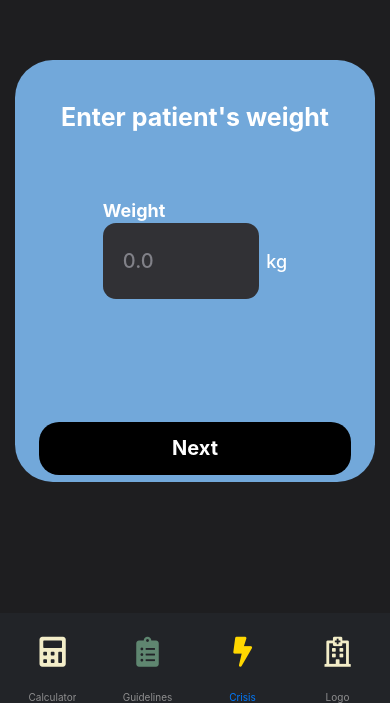
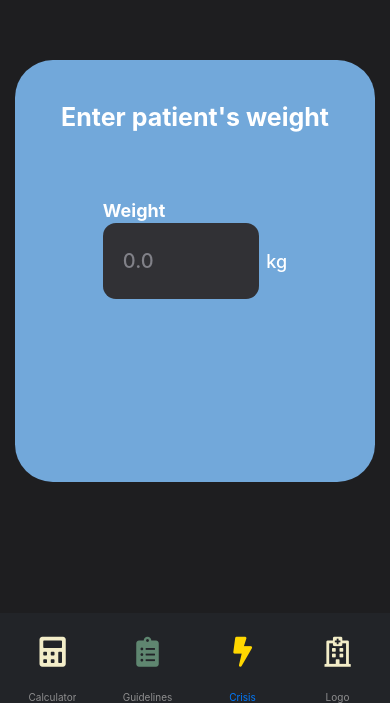
Before and after one commit to MONKE-source/aspa, a React Native app: screen /Crisis in a window 390 px wide. Shown: the part 141-844 px from the top of the page. Built offline with nearby package versions, Linux system fonts and the light colour scheme.

Commit message:
added feature to go back to weight selection page

```diff
--- a/screens/Crisis.js
+++ b/screens/Crisis.js
@@ -13,6 +13,7 @@ import {
   TextInput,
   Dimensions,
   Pressable,
+  Alert,
 } from "react-native";
 // import { StatusBar } from "expo-status-bar";
 import { MaterialCommunityIcons } from "@expo/vector-icons";
@@ -41,7 +42,7 @@ export default function CrisisNavigator() {
   const Stack = createNativeStackNavigator();
   return (
     <WeightProvider>
-      <Stack.Navigator initialRouteName="Crisis">
+      <Stack.Navigator initialRouteName="Set Weight">
         <Stack.Screen
           name="Crisis"
           component={Crisis}
@@ -168,8 +169,144 @@ export default function CrisisNavigator() {
             headerTintColor: "white",
           }}
         />
+        <Stack.Screen
+          name="Set Weight"
+          component={SetWeight}
+          options={{
+            headerShown: false,
+          }}
+        />
       </Stack.Navigator>
     </WeightProvider>
+  );
+}
+function SetWeight({ navigation }) {
+  const [displayWeight, setDisplayWeight] = useState(true);
+  const { weight, setWeight } = useContext(WeightContext);
+  const windowWidth = Dimensions.get("window").width;
+  const windowHeight = Dimensions.get("window").height;
+  const { isDarkMode, toggleDarkMode } = useDarkMode();
+
+  const dynamicStyles = StyleSheet.create({
+    settingsView: {
+      height: windowWidth * 0.1,
+      width: windowWidth * 0.1,
+      borderRadius: (windowWidth * 0.1) / 2,
+      overflow: "hidden",
+      backgroundColor: "rgb(49, 49, 53)",
+      justifyContent: "center",
+      alignItems: "center",
+      // left: 5,
+    },
+    settingIcon: {
+      height: windowWidth * 0.055,
+      width: windowWidth * 0.055,
+      tintColor: "#EAEAEB",
+    },
+    searchContainer: {
+      backgroundColor: "rgb(49, 49, 53)",
+      borderRadius: windowWidth * 0.05,
+      marginHorizontal: 7.5,
+      width: windowWidth * 0.85,
+      height: windowWidth * 0.1,
+      flexDirection: "row",
+      overflow: "hidden",
+      justifyContent: "flex-start",
+      alignItems: "center",
+      paddingHorizontal: windowWidth * 0.035,
+      marginTop: 30,
+      marginBottom: -25,
+    },
+    searchIcon: {
+      height: windowWidth * 0.04,
+      width: windowWidth * 0.04,
+      tintColor: "#818188",
+    },
+    searchInput: {
+      paddingHorizontal: windowWidth * 0.03,
+      fontWeight: "600",
+      fontSize: windowWidth * 0.045,
+      color: "white",
+      width: windowWidth * 0.65,
+    },
+    clearButton: {},
+  });
+
+  return (
+    <SafeAreaView
+      style={[
+        styles.container,
+        { backgroundColor: isDarkMode ? "rgb(30, 30, 32)" : "#F2EDEB" },
+      ]}
+    >
+      <View
+        style={{
+          flexDirection: "column",
+          alignItems: "center",
+          marginBottom: 20,
+          width: windowWidth * 0.925,
+          height: windowHeight * 0.5,
+          backgroundColor: "#72A8DA",
+          borderRadius: windowHeight * 0.04739336 * 0.94594595,
+        }}
+      >
+        <Text
+          style={{
+            color: "white",
+            fontWeight: "700",
+            fontSize: Platform.isPad ? windowHeight * 0.04739336 * 0.45 : 25,
+            position: "relative",
+            top: "10%",
+          }}
+        >
+          Enter patient's weight
+        </Text>
+        <View style={{ position: "relative", top: "26%" }}>
+          <TextInputButton
+            title="Weight"
+            unit="kg"
+            action={(prop) => {
+              setWeight(prop);
+              setDisplayWeight(false);
+            }}
+            backgroundColor={"#313135"}
+            width={Dimensions.get("window").width * 0.4}
+            height={Dimensions.get("window").height * 0.09}
+          />
+        </View>
+        {displayWeight === false && (
+          <TouchableOpacity
+            onPress={() => {
+              navigation.navigate("Crisis");
+            }}
+            style={{
+              flexDirection: "row",
+              justifyContent: "center",
+              alignItems: "center",
+              marginBottom: 20,
+              width: Dimensions.get("window").width * 0.8,
+              height: Dimensions.get("window").height * 0.063,
+              backgroundColor: "black",
+              borderRadius: Dimensions.get("window").height * 0.04739336 * 0.5,
+              position: "relative",
+              top: "55%",
+            }}
+          >
+            <Text
+              style={{
+                color: "white",
+                fontWeight: "700",
+                fontSize: Platform.isPad
+                  ? Dimensions.get("window").height * 0.04739336 * 0.45
+                  : 20,
+              }}
+            >
+              Next
+            </Text>
+          </TouchableOpacity>
+        )}
+      </View>
+    </SafeAreaView>
   );
 }
 
@@ -298,78 +435,6 @@ function Crisis({ navigation }) {
         { backgroundColor: isDarkMode ? "rgb(30, 30, 32)" : "#F2EDEB" },
       ]}
     >
-      {displayWeight === true ? (
-        <>
-          <View
-            style={{
-              flexDirection: "column",
-              alignItems: "center",
-              marginBottom: 20,
-              width: Dimensions.get("window").width * 0.925,
-              height: Dimensions.get("window").height * 0.5,
-              backgroundColor: "#72A8DA",
-              borderRadius:
-                Dimensions.get("window").height * 0.04739336 * 0.94594595,
-            }}
-          >
-            <Text
-              style={{
-                color: "white",
-                fontWeight: "700",
-                fontSize: Platform.isPad
-                  ? Dimensions.get("window").height * 0.04739336 * 0.45
-                  : 25,
-                position: "relative",
-                top: "10%",
-              }}
-            >
-              Enter patient's weight
-            </Text>
-            <View style={{ position: "relative", top: "26%" }}>
-              <TextInputButton
-                title="Weight"
-                unit="kg"
-                action={(prop) => setWeight(prop)}
-                backgroundColor={"#313135"}
-                width={Dimensions.get("window").width * 0.4}
-                height={Dimensions.get("window").height * 0.09}
-              />
-            </View>
-            <TouchableOpacity
-              onPress={() => {
-                if (weight !== null) {
-                  setDisplayWeight(false);
-                }
-              }}
-              style={{
-                flexDirection: "row",
-                justifyContent: "center",
-                alignItems: "center",
-                marginBottom: 20,
-                width: Dimensions.get("window").width * 0.8,
-                height: Dimensions.get("window").height * 0.063,
-                backgroundColor: "black",
-                borderRadius:
-                  Dimensions.get("window").height * 0.04739336 * 0.5,
-                position: "relative",
-                top: "55%",
-              }}
-            >
-              <Text
-                style={{
-                  color: "white",
-                  fontWeight: "700",
-                  fontSize: Platform.isPad
-                    ? Dimensions.get("window").height * 0.04739336 * 0.45
-                    : 20,
-                }}
-              >
-                Next
-              </Text>
-            </TouchableOpacity>
-          </View>
-        </>
-      ) : (
       <>
         <View style={{ flexDirection: "row", gap: 5 }}>
           <TouchableOpacity
@@ -406,7 +471,8 @@ function Crisis({ navigation }) {
             />
           </View>
         </View>
-          <View
+        <TouchableOpacity
+          onPress={() => navigation.goBack()}
           style={{
             flexDirection: "row",
             backgroundColor: "#72A8DA",
@@ -440,7 +506,7 @@ function Crisis({ navigation }) {
             </Text>{" "}
             kg
           </Text>
-          </View>
+        </TouchableOpacity>
         <FlatList
           data={filteredData} // use filteredData here
           style={{ top: 25, marginBottom: 70 }}
@@ -449,7 +515,6 @@ function Crisis({ navigation }) {
           contentContainerStyle={styles.listContainer}
         />
       </>
-      )}
     </SafeAreaView>
   );
 }
```
Lines whose indentation alone changed are shown as unchanged.
